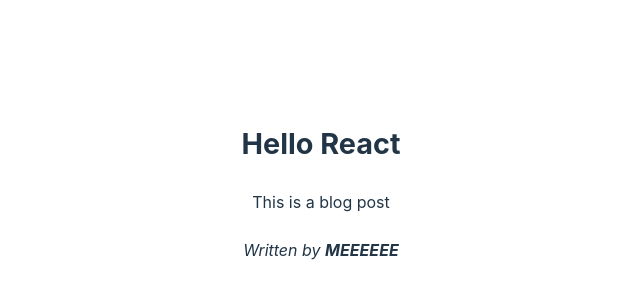
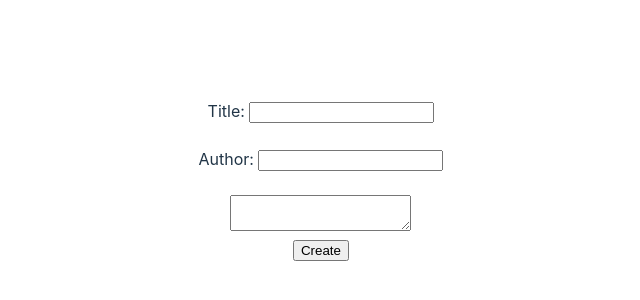
Before and after one commit to Micr0blast/__fulll_stack_blog, a React (Vite) app: page / in a window 1280 px wide. Shown: the part 220-520 px from the top of the page, without its empty margins (319-959 px from the left). Built offline with nearby package versions, Linux system fonts and the light colour scheme.

Commit message:
feat: added createPost component

```diff
--- a/src/App.jsx
+++ b/src/App.jsx
@@ -1,11 +1,6 @@
 import './App.css'
-import { Post } from './components/Post.jsx'
+import { CreatePost } from './components/CreatePost.jsx'
 
 export function App() {
-  const sample = {
-    title: 'Hello React',
-    contents: 'This is a blog post',
-    author: 'MEEEEEE',
-  }
-  return Post(sample)
+  return <CreatePost />
 }
--- /dev/null
+++ b/src/components/CreatePost.jsx
@@ -0,0 +1,19 @@
+export function CreatePost() {
+  return (
+    <form onSubmit={(e) => e.preventDefault()}>
+      <div>
+        <lable htmlFor='create-title'>Title: </lable>
+        <input type='text' name='create-title' id='create-title' />
+      </div>
+      <br />
+      <div>
+        <lable htmlFor='create-author'>Author: </lable>
+        <input type='text' name='create-author' id='create-author' />
+      </div>
+      <br />
+      <textarea />
+      <br />
+      <input type='submit' value='Create' />
+    </form>
+  )
+}
```
